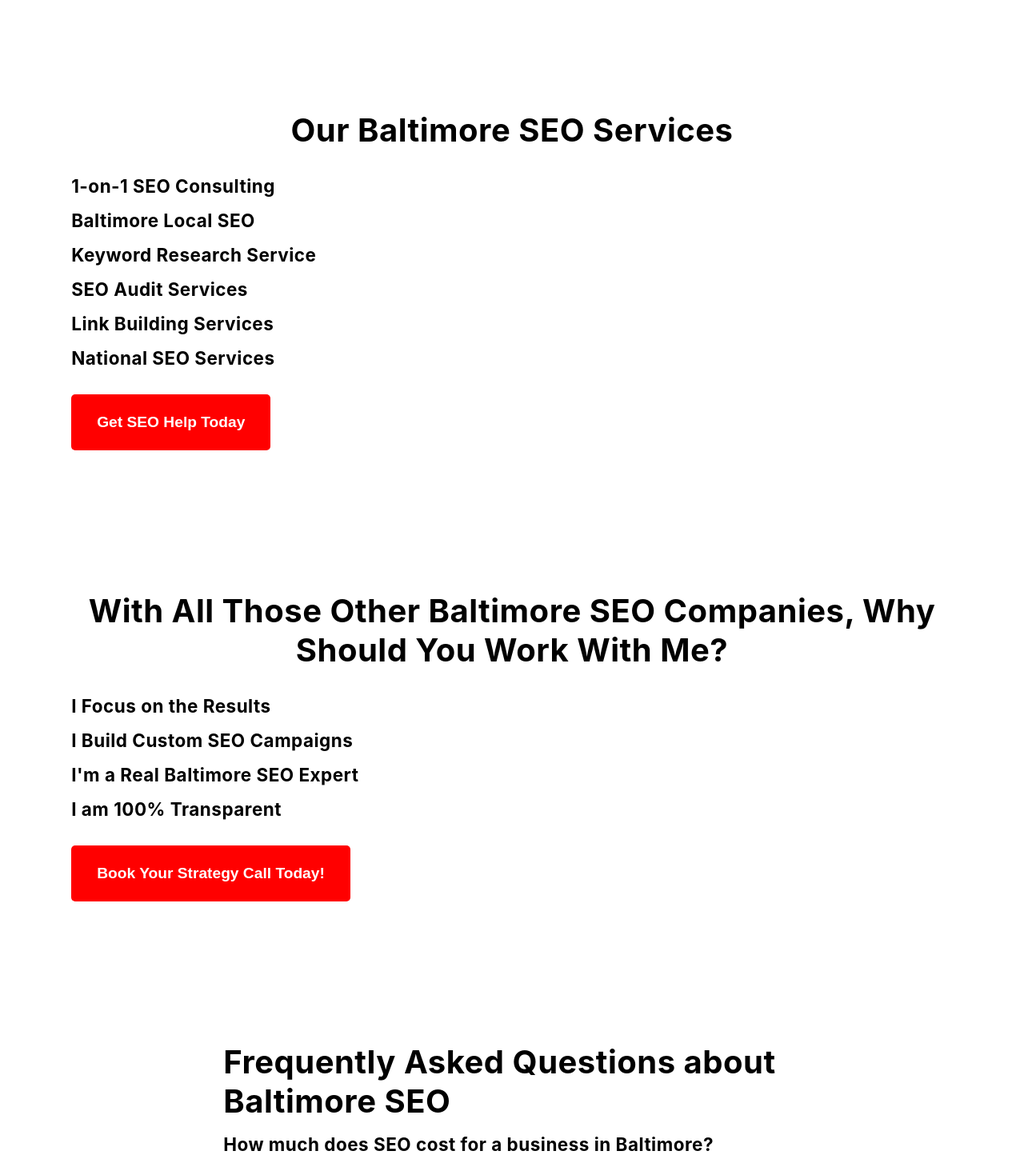
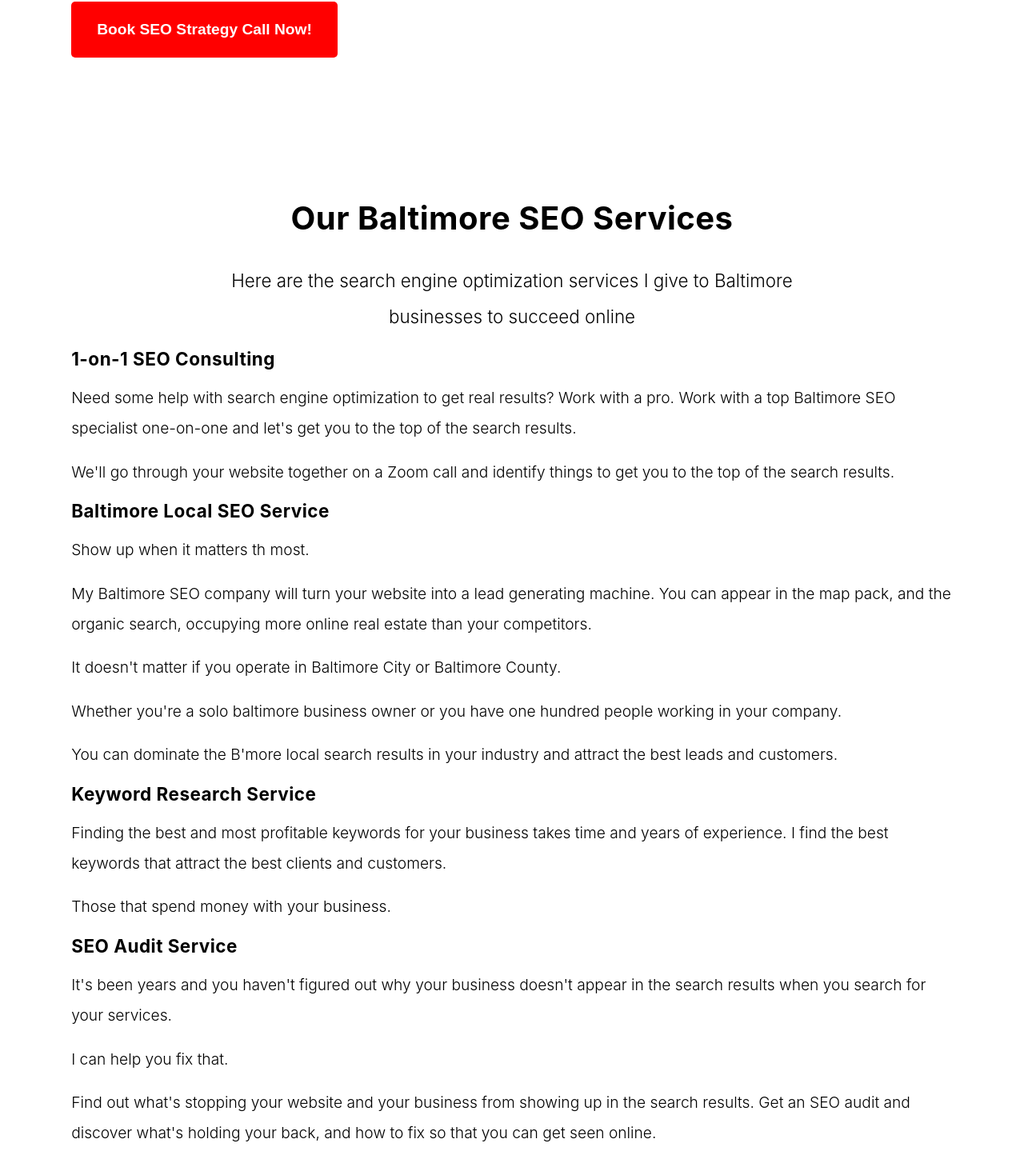
Before and after one commit to kgb4000/baltimoreseoconsultant, a Next.js app: page / in a window 1280 px wide. Shown: the part 1328-2782 px from the top of the page at 80% size. Built offline with nearby package versions, Linux system fonts and the light colour scheme.

Commit message:
Added some text to first page.

```diff
--- a/app/globals.scss
+++ b/app/globals.scss
@@ -36,7 +36,8 @@ h2 {
 
 p {
   margin: 1rem 0;
-  line-height: 1.6;
+  line-height: 2;
+  font-weight: 300;
 }
 
 nav {
--- a/app/layout.js
+++ b/app/layout.js
@@ -8,6 +8,9 @@ export const metadata = {
   title:
     'Baltimore SEO Consultant Ready To Get You More Traffic, Leads, and Sales',
   description: `Want to work with the best Baltimore SEO consultant? You're in luck! I'm taking a small number of new clients. Click here to learn more.`,
+  alternates: {
+    canonical: '/',
+  }
 }
 
 
--- a/app/page.js
+++ b/app/page.js
@@ -10,7 +10,9 @@ export default function Home() {
           <p>Baltimore SEO Consultant</p>
           <nav>
             <ul className="nav">
-              <li>SEO Services</li>
+              <li>
+                <Link href="#services">SEO Services</Link>
+              </li>
               <li>
                 <Link href="#me">Why Me</Link>
               </li>
@@ -33,6 +35,7 @@ export default function Home() {
               traffic, leads, and sales from Google?
             </p>
             <Button>Book Your SEO Consultation!</Button>
+            <p>If you're serious, let's have a Zoom call!</p>
           </div>
         </div>
       </section>
@@ -45,7 +48,7 @@ export default function Home() {
             <h3>#1. Your Competitors are Already Doing SEO</h3>
           </div>
           <div>
-            <h3>#2. Long-term benefits</h3>
+            <h3>#2. Get Leads Allday Everyday</h3>
           </div>
           <div>
             <h3>#3. You Gain a Competitive advantage</h3>
@@ -59,26 +62,88 @@ export default function Home() {
           <Button>Book SEO Strategy Call Now!</Button>
         </div>
       </section>
-      <section>
+      <section id="services">
         <div className="container">
           <h2 className="title">Our Baltimore SEO Services</h2>
+          <p className="subtext">
+            Here are the search engine optimization services I give to Baltimore
+            businesses to succeed online
+          </p>
           <div>
             <h3>1-on-1 SEO Consulting</h3>
+            <p>
+              Need some help with search engine optimization to get real
+              results? Work with a pro. Work with a top Baltimore SEO specialist
+              one-on-one and let's get you to the top of the search results.
+            </p>
+            <p>
+              We'll go through your website together on a Zoom call and identify
+              things to get you to the top of the search results.
+            </p>
           </div>
           <div>
-            <h3>Baltimore Local SEO</h3>
+            <h3>Baltimore Local SEO Service</h3>
+            <p>Show up when it matters th most.</p>
+            <p>
+              My Baltimore SEO company will turn your website into a lead
+              generating machine. You can appear in the map pack, and the
+              organic search, occupying more online real estate than your
+              competitors.
+            </p>
+            <p>
+              It doesn't matter if you operate in Baltimore City or Baltimore
+              County.
+            </p>
+            <p>
+              Whether you're a solo baltimore business owner or you have one
+              hundred people working in your company.
+            </p>
+            <p>
+              You can dominate the B'more local search results in your industry
+              and attract the best leads and customers.
+            </p>
           </div>
           <div>
             <h3>Keyword Research Service</h3>
+            <p>
+              Finding the best and most profitable keywords for your business
+              takes time and years of experience. I find the best keywords that
+              attract the best clients and customers.
+            </p>
+            <p>Those that spend money with your business.</p>
           </div>
           <div>
-            <h3>SEO Audit Services</h3>
+            <h3>SEO Audit Service</h3>
+            <p>
+              It's been years and you haven't figured out why your business
+              doesn't appear in the search results when you search for your
+              services.
+            </p>
+            <p>I can help you fix that.</p>
+            <p>
+              Find out what's stopping your website and your business from
+              showing up in the search results. Get an SEO audit and discover
+              what's holding your back, and how to fix so that you can get seen
+              online.
+            </p>
           </div>
           <div>
-            <h3>Link Building Services</h3>
+            <h3>Link Building Service</h3>
+            <p>
+              Does your website have backlinks? Do you know what there are? If
+              you don't have backlinks, chances are you won't rank high in
+              Google.
+            </p>
+            <p>
+              Backlinks are the trust factor that Google uses to rank you site.
+            </p>
+            <p>
+              I'll find and get you the best backlinks that help your business
+              gain trust with my safe link building methods.
+            </p>
           </div>
           <div>
-            <h3>National SEO Services</h3>
+            <h3>National SEO Service</h3>
           </div>
           <Button>Get SEO Help Today</Button>
         </div>
@@ -86,11 +151,20 @@ export default function Home() {
       <section>
         <div className="container">
           <h2 className="title">
-            With All Those Other Baltimore SEO Companies, Why Should You Work
-            With Me?
+            With All The Other Baltimore SEO Companies, Why Should You Work With
+            Me?
           </h2>
           <div>
             <h3>I Focus on the Results</h3>
+            <p>
+              Getting traffic to your website is nice, but are you making money.
+            </p>
+            <p>
+              Are you getting more phone calls and more leads? Are you getting
+              more sales? Are you getting a return on your SEO investment.
+            </p>
+            <p>That's what I care about.</p>
+            <p>Everything else doesn't really matter.</p>
           </div>
           <div>
             <h3>I Build Custom SEO Campaigns</h3>
@@ -100,6 +174,24 @@ export default function Home() {
           </div>
           <div>
             <h3>I am 100% Transparent</h3>
+            <p>
+              You will know everything I'm doing. You can call or email me with
+              any questions or concerns.
+            </p>
+            <p>
+              If you want to learn how to do SEO yourself, I'm down to teach you
+              my process.
+            </p>
+          </div>
+          <div>
+            <h3>I Never Work With Your Competition</h3>
+            <p>
+              Some SEO companies will work with anybody. Even your competiton in
+              the same city.
+            </p>
+            <p>That's not right.</p>
+            <p>When we work together, I only work for you in your industry in your city.</p>
+            <p>I'll never try to help the competiton, and I have rules and scuples I live by.</p>
           </div>
           <Button>Book Your Strategy Call Today!</Button>
         </div>
@@ -124,7 +216,13 @@ export default function Home() {
             Meet the Baltimore SEO Expert Ready to Get You More Traffic and Earn
             More Money for Your Business
           </h2>
-          <img src="/images/kgb4000-circle.jpg" className="avatar" />
+          <img
+            src="/images/kgb4000-circle.jpg"
+            className="avatar"
+            alt="Baltimore SEO Consultant - Kester Browne."
+            title="Baltimore SEO Consultant - Kester Browne."
+            loading="lazy"
+          />
           <div>
             <p>
               Hello, I’m Kester, and I have been doing search engine
```
